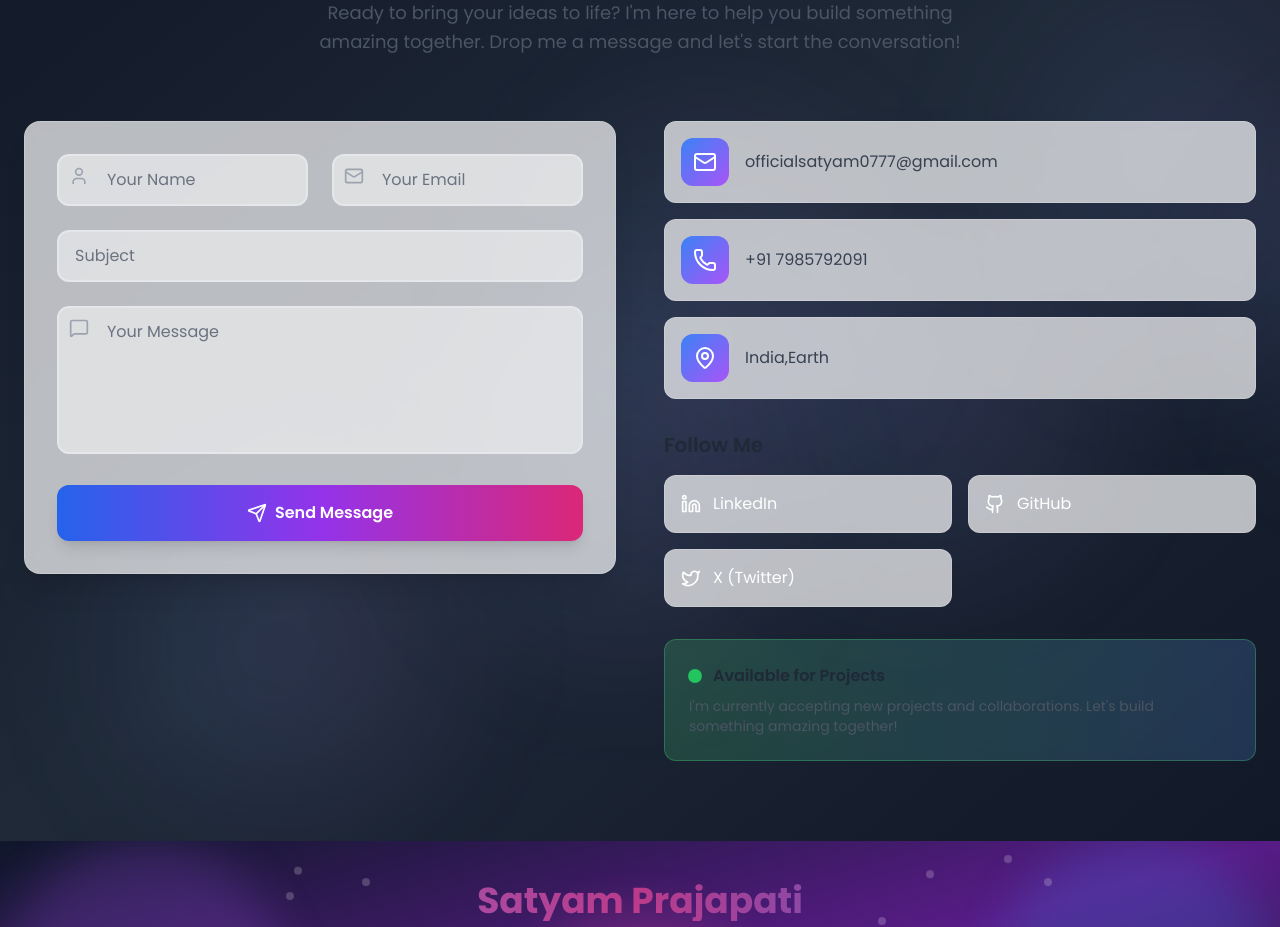
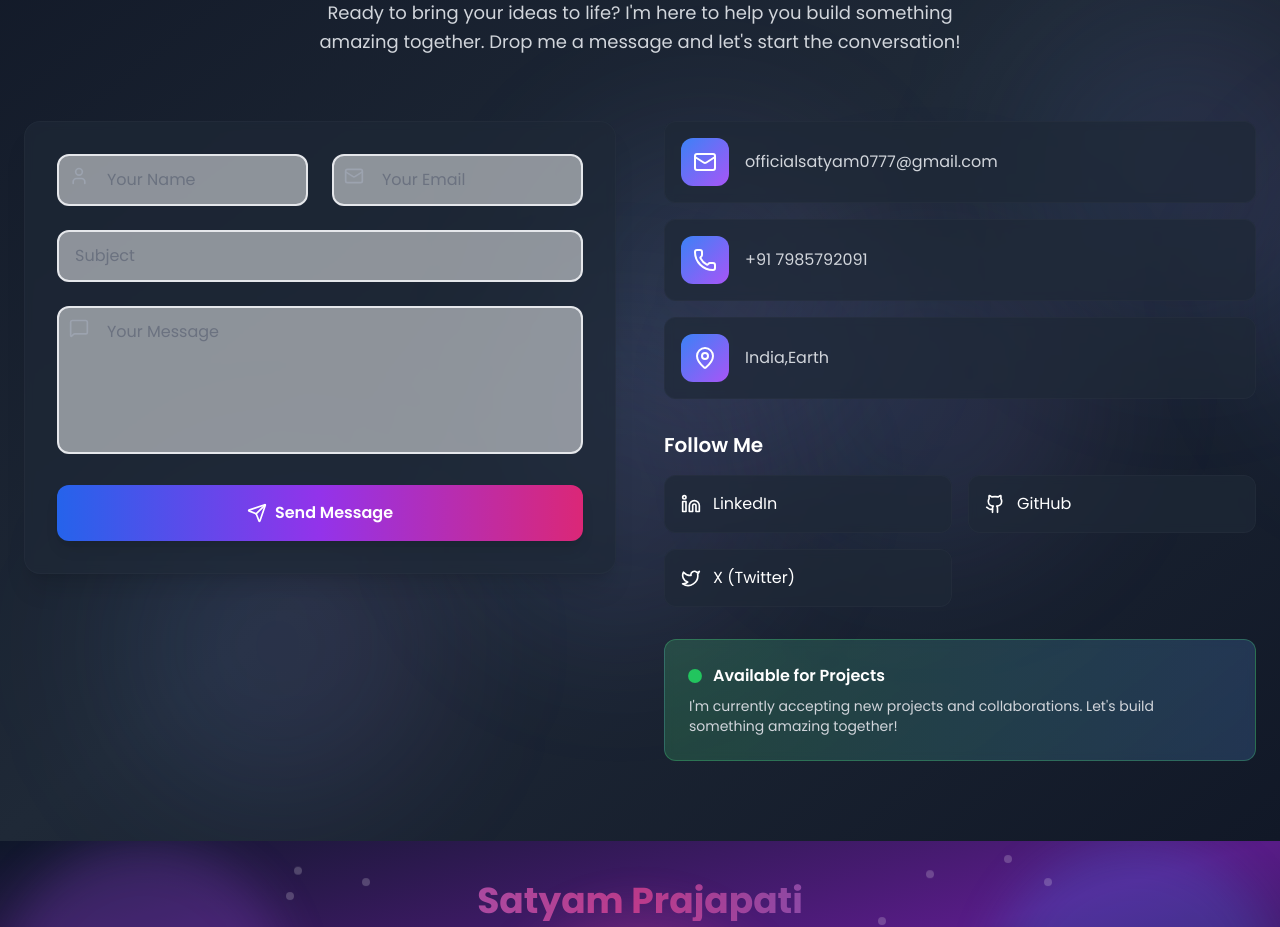
Before and after one commit to satyam0777/Portfolio, a React (Vite) app in the folder satyam-portfolio/: page / in a window 1280 px wide. Shown: the part 5100-6027 px from the top of the page. Built offline with nearby package versions, Linux system fonts and the light colour scheme.

Commit message:
fix the dark mode for all the apperance in contact

```diff
--- a/satyam-portfolio/src/components/Contact.jsx
+++ b/satyam-portfolio/src/components/Contact.jsx
@@ -72,7 +72,7 @@ const handleSubmit = async (e) => {
   return (
     <section id="contact" className="relative py-20 bg-gradient-to-br from-gray-900 via-gray-800 to-gray-900 text-white overflow-hidden">
 
-      {/* Animated Background Elements */}
+     {/* Animated Background Elements */}
       <div className="absolute inset-0 overflow-hidden">
         {[...Array(6)].map((_, i) => (
           <motion.div
@@ -113,7 +113,7 @@ const handleSubmit = async (e) => {
             Let's Connect
           </motion.h2>
           <motion.p
-            className="text-lg text-gray-600 dark:text-gray-300 max-w-2xl mx-auto leading-relaxed"
+            className="text-lg text-gray-300 max-w-2xl mx-auto leading-relaxed"
             initial={{ opacity: 0 }}
             whileInView={{ opacity: 1 }}
             transition={{ duration: 0.8, delay: 0.4 }}
@@ -132,7 +132,7 @@ const handleSubmit = async (e) => {
             viewport={{ once: true }}
             className="relative"
           >
-            <div className="backdrop-blur-sm bg-white/70 dark:bg-gray-800/70 rounded-2xl p-8 shadow-xl border border-white/20 dark:border-gray-700/20">
+            <div className="backdrop-blur-sm bg-gray-800/70 rounded-2xl p-8 shadow-xl border border-gray-700/20">
               {/* <div className="space-y-6"> */}
               <form className="space-y-6" onSubmit={handleSubmit}>
 
@@ -149,7 +149,7 @@ const handleSubmit = async (e) => {
                       value={formData.name}
                       onChange={handleInputChange}
                       required
-                      className="w-full pl-12 pr-4 py-3 rounded-xl border-2 border-gray-200 dark:border-gray-600 bg-white/50 dark:bg-gray-700/50 text-gray-800 dark:text-white placeholder-gray-500 focus:outline-none focus:border-blue-500 focus:ring-2 focus:ring-blue-500/20 transition-all duration-300"
+                      className="w-full pl-12 pr-4 py-3 rounded-xl border-2 border-gray-200 dark:border-gray-600 bg-white/50 dark:bg-gray-700/50 text-white placeholder-gray-500 focus:outline-none focus:border-blue-500 focus:ring-2 focus:ring-blue-500/20 transition-all duration-300"
                     />
                   </motion.div>
                   <motion.div
@@ -164,7 +164,7 @@ const handleSubmit = async (e) => {
                       value={formData.email}
                       onChange={handleInputChange}
                       required
-                      className="w-full pl-12 pr-4 py-3 rounded-xl border-2 border-gray-200 dark:border-gray-600 bg-white/50 dark:bg-gray-700/50 text-gray-800 dark:text-white placeholder-gray-500 focus:outline-none focus:border-blue-500 focus:ring-2 focus:ring-blue-500/20 transition-all duration-300"
+                      className="w-full pl-12 pr-4 py-3 rounded-xl border-2 border-gray-200 dark:border-gray-600 bg-white/50 dark:bg-gray-700/50 text-white placeholder-gray-500 focus:outline-none focus:border-blue-500 focus:ring-2 focus:ring-blue-500/20 transition-all duration-300"
                     />
                   </motion.div>
                 </div>
@@ -180,7 +180,7 @@ const handleSubmit = async (e) => {
                     value={formData.subject}
                     onChange={handleInputChange}
                     required
-                    className="w-full px-4 py-3 rounded-xl border-2 border-gray-200 dark:border-gray-600 bg-white/50 dark:bg-gray-700/50 text-gray-800 dark:text-white placeholder-gray-500 focus:outline-none focus:border-blue-500 focus:ring-2 focus:ring-blue-500/20 transition-all duration-300"
+                    className="w-full px-4 py-3 rounded-xl border-2 border-gray-200 dark:border-gray-600 bg-white/50 dark:bg-gray-700/50 text-white placeholder-gray-500 focus:outline-none focus:border-blue-500 focus:ring-2 focus:ring-blue-500/20 transition-all duration-300"
                   />
                 </motion.div>
 
@@ -196,7 +196,7 @@ const handleSubmit = async (e) => {
                     value={formData.message}
                     onChange={handleInputChange}
                     required
-                    className="w-full pl-12 pr-4 py-3 rounded-xl border-2 border-gray-200 dark:border-gray-600 bg-white/50 dark:bg-gray-700/50 text-gray-800 dark:text-white placeholder-gray-500 focus:outline-none focus:border-blue-500 focus:ring-2 focus:ring-blue-500/20 transition-all duration-300 resize-none"
+                    className="w-full pl-12 pr-4 py-3 rounded-xl border-2 border-gray-200 dark:border-gray-600 bg-white/50 dark:bg-gray-700/50 text-white placeholder-gray-500 focus:outline-none focus:border-blue-500 focus:ring-2 focus:ring-blue-500/20 transition-all duration-300 resize-none"
                   ></textarea>
                 </motion.div>
 
@@ -258,19 +258,19 @@ const handleSubmit = async (e) => {
                   key={index}
                   href={info.href}
                   whileHover={{ scale: 1.05, x: 10 }}
-                  className="flex items-center gap-4 p-4 rounded-xl bg-white/70 dark:bg-gray-800/70 backdrop-blur-sm border border-white/20 dark:border-gray-700/20 hover:bg-white/90 dark:hover:bg-gray-800/90 transition-all duration-300 group"
+                  className="flex items-center gap-4 p-4 rounded-xl bg-gray-800/70 backdrop-blur-sm border border-gray-700/20 hover:bg-white/90 dark:hover:bg-gray-800/90 transition-all duration-300 group"
                 >
                   <div className="w-12 h-12 bg-gradient-to-br from-blue-500 to-purple-500 rounded-xl flex items-center justify-center group-hover:shadow-lg transition-shadow">
                     <info.icon className="w-6 h-6 text-white" />
                   </div>
-                  <span className="text-gray-700 dark:text-gray-300 font-medium">{info.text}</span>
+                  <span className="text-gray-300 font-medium">{info.text}</span>
                 </motion.a>
               ))}
             </div>
 
             {/* Social Links */}
             <div className="space-y-4">
-              <h3 className="text-xl font-semibold text-gray-800 dark:text-white">Follow Me</h3>
+              <h3 className="text-xl font-semibold text-white">Follow Me</h3>
               <div className="grid grid-cols-2 gap-4">
                 {socialLinks.map((social, index) => (
                   <motion.a
@@ -280,7 +280,7 @@ const handleSubmit = async (e) => {
                     rel="noopener noreferrer"
                     whileHover={{ scale: 1.1, rotate: 5 }}
                     whileTap={{ scale: 0.95 }}
-                    className={`flex items-center gap-3 p-4 rounded-xl bg-white/70 dark:bg-gray-800/70 backdrop-blur-sm border border-white/20 dark:border-gray-700/20 hover:bg-white/90 dark:hover:bg-gray-800/90 transition-all duration-300 group ${social.color}`}
+                    className={`flex items-center gap-3 p-4 rounded-xl bg-gray-800/70 backdrop-blur-sm border border-gray-700/20 hover:bg-white/90 dark:hover:bg-gray-800/90 transition-all duration-300 group ${social.color}`}
                   >
                     <social.icon className="w-5 h-5" />
                     <span className="font-medium">{social.label}</span>
@@ -302,9 +302,9 @@ const handleSubmit = async (e) => {
                   transition={{ duration: 3, repeat: Infinity }}
                   className="w-3 h-3 bg-green-500 rounded-full"
                 />
-                <span className="text-gray-800 dark:text-white font-semibold">Available for Projects</span>
+                <span className="text-white font-semibold">Available for Projects</span>
               </div>
-              <p className="text-sm text-gray-600 dark:text-gray-300">
+              <p className="text-sm text-gray-300">
                 I'm currently accepting new projects and collaborations. Let's build something amazing together!
               </p>
             </motion.div>
```
